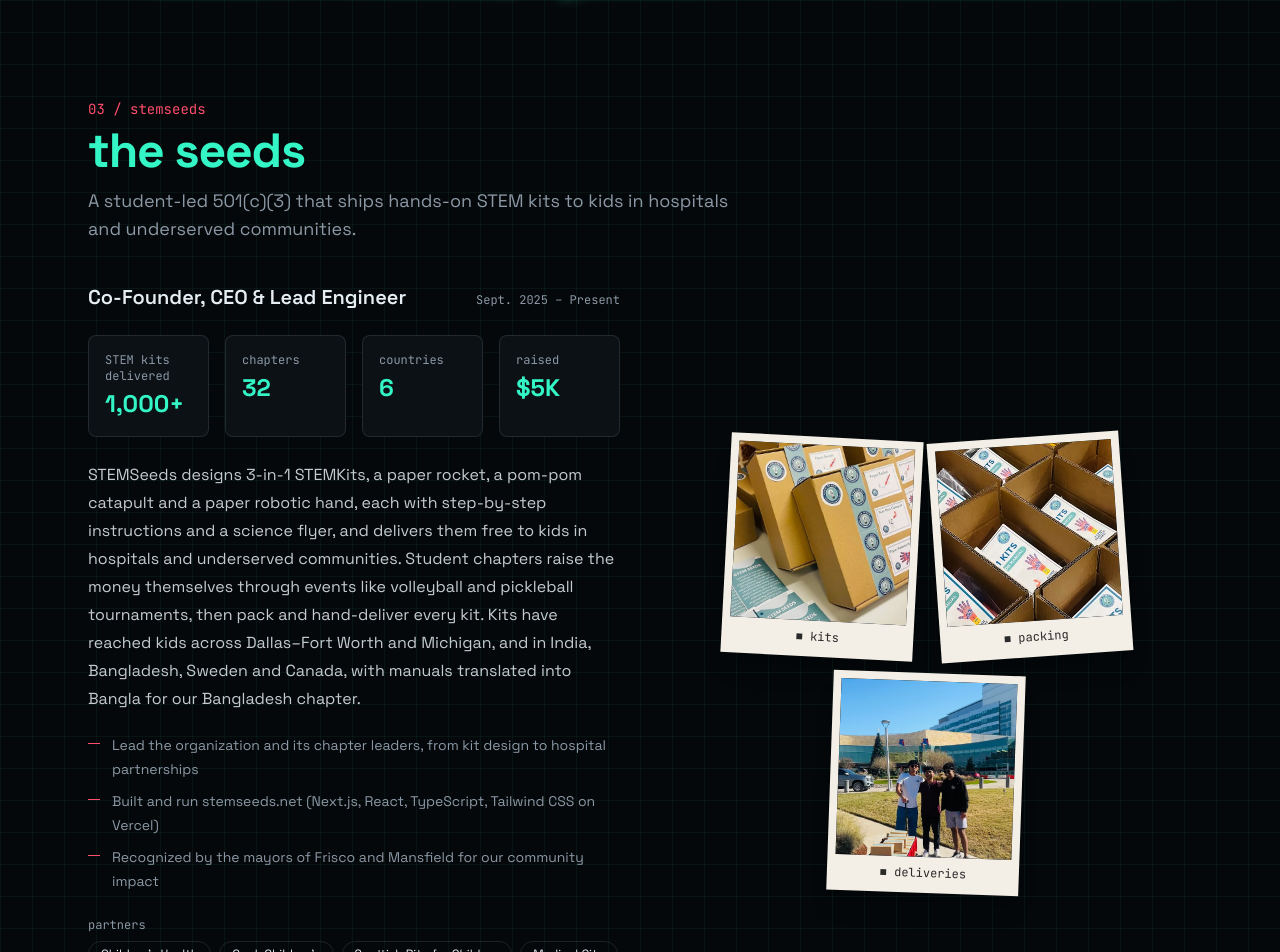
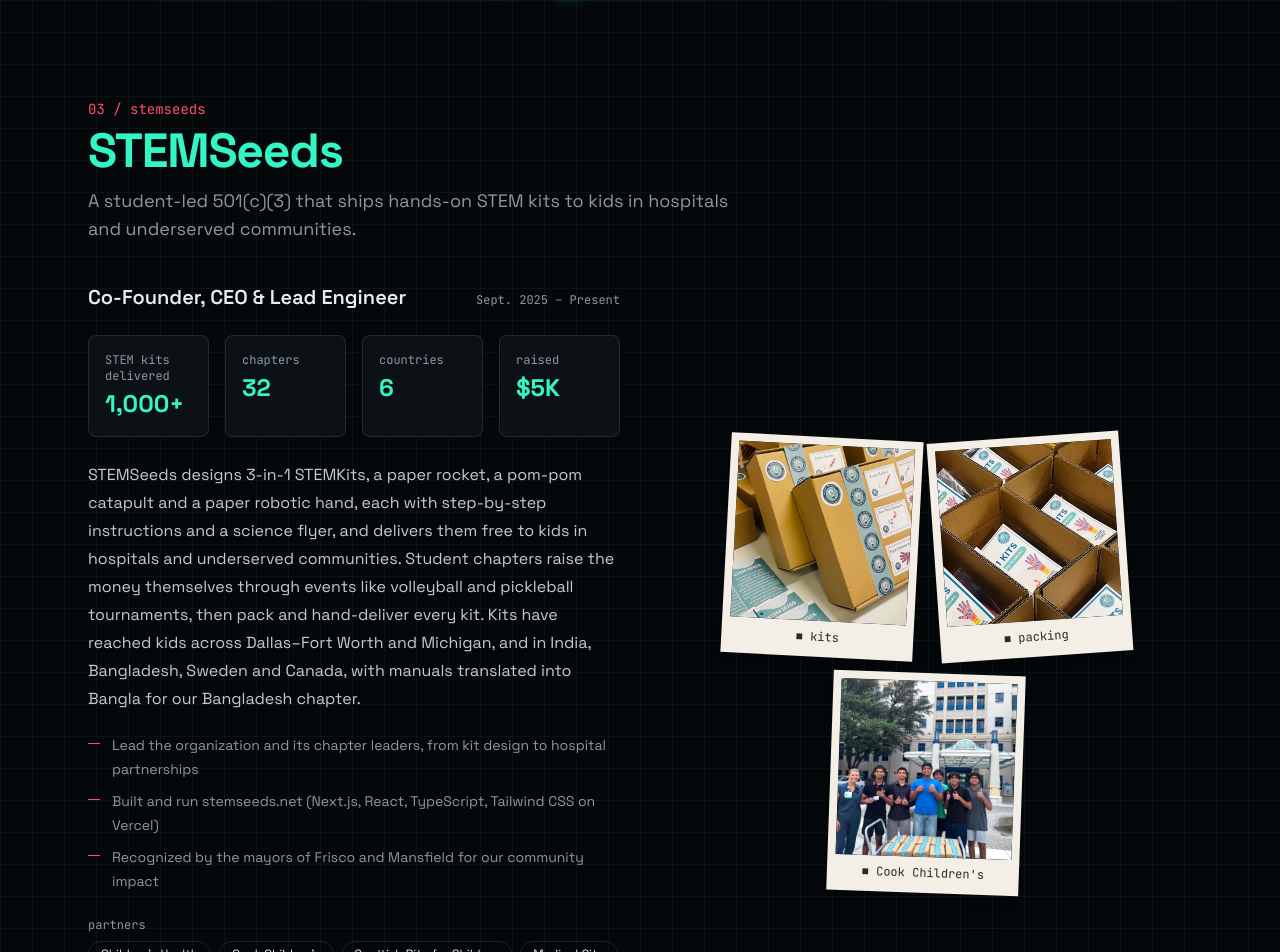
Before and after one commit to dhilandonkey-png/Personal-Website, a Next.js app: page / in a window 1280 px wide. Shown: the part 6400-7352 px from the top of the page. Built offline with nearby package versions, Linux system fonts and the light colour scheme.

Commit message:
Rename the STEMSeeds section and use the Reedy chapter delivery photo

```diff
--- a/components/stemseeds.tsx
+++ b/components/stemseeds.tsx
@@ -10,7 +10,7 @@ export function Stemseeds() {
     <section id="stemseeds" className="mx-auto max-w-6xl px-4 py-20 sm:px-6">
       <SectionHeading
         index="03 / stemseeds"
-        title="the seeds"
+        title="STEMSeeds"
         subtitle="A student-led 501(c)(3) that ships hands-on STEM kits to kids in hospitals and underserved communities."
       />
       <div className="grid items-center gap-10 lg:grid-cols-2">
--- a/content/profile.ts
+++ b/content/profile.ts
@@ -286,7 +286,7 @@ export const stemseeds = {
   photos: [
     { src: "/images/stemseeds/kits.avif", caption: "kits" },
     { src: "/images/stemseeds/manuals.avif", caption: "packing" },
-    { src: "/images/stemseeds/delivery.avif", caption: "deliveries", position: "50% 30%" },
+    { src: "/images/stemseeds/reedy-cook-childrens.avif", caption: "Cook Children's", position: "55% 50%" },
   ] as Photo[],
 } as const;
 
```
Also changed, not shown: public/images/stemseeds/delivery.avif (deleted), public/images/stemseeds/reedy-cook-childrens.avif (added).
